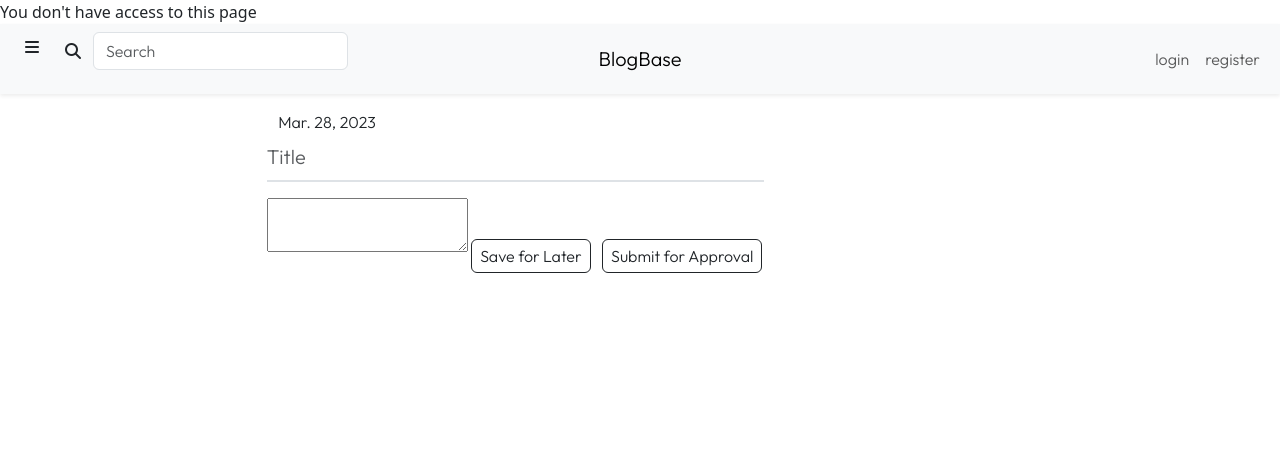
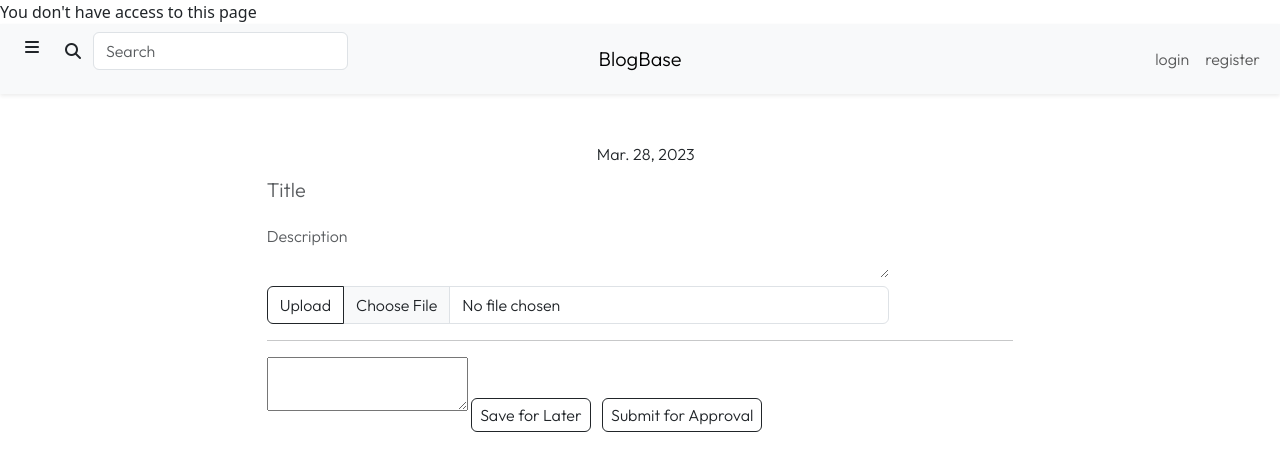
Before and after one commit to jennaluz/BlogBase, a PHP site: page /create.php in a window 1280 px wide. Shown: the top 471 px of the page. Run offline with PHP 8.4, Linux system fonts and the light colour scheme; data comes from the database, SQL or seed files in the repository; data that the repository does not hold is empty; some libraries are stand-ins or nearby versions; some web fonts are replaced.

Commit message:
JP Add unstyled description and lead image to create.php (#22)

```diff
--- a/content/create.php
+++ b/content/create.php
@@ -29,6 +29,7 @@ if (isset($_GET['id'])) {
         echo "does not exist";
     } else {
         $title = $article_info['title'];
+        $description = $article_info['description'];
         $content = $article_info['content'];
     }
 }
@@ -61,8 +62,8 @@ if (isset($_GET['id'])) {
 
         <!--<h1 style='font-size: 24px; text-align: center; padding-top: 15px;'><strong>Blog Submission's </strong></h1>-->
 
-        <div class="col-10 col-lg-7 mt-3 mx-auto">
-            <ul class="list-inline mb-0">
+        <div class="col-10 col-lg-7 mt-5 mx-auto">
+            <ul class="list-inline mb-0 text-center">
                 <li class="list-inline-item">
                     <?php echo $user_info['first_name'] . " " . $user_info['last_name'] ?>
                 </li>
@@ -70,10 +71,19 @@ if (isset($_GET['id'])) {
                     <?php echo date("M. d, Y", time()) ?>
                 </li>
             </ul>
+
             <form method="post" action="../include/create_article.inc.php?id=<?php echo $requested_id; ?>&return_page=writer.php">
-                <div class="col-10 col-lg-8 mb-3">
-                <input class="form-control form-control-lg border border-0 border-bottom border-2 rounded-0 px-0 title-box" name="title" type="text" placeholder="Title" value="<?php echo $title; ?>">
+                <div class="col-10 mb-3" id="article-head">
+                    <input class="form-control form-control-lg border-0 ounded-0 px-0 title-box mb-1" name="title" type="text" placeholder="Title" value="<?php echo $title; ?>">
+                    <textarea class="form-control border-0 rounded-0 px-0" name="description" type="text" placeholder="Description"><?php echo $description; ?></textarea>
+                    <div class="input-group my-2">
+                        <button class="btn btn-outline-dark" type="button" id="upload-lead-image">Upload</button>
+                        <input type="file" class="form-control" id="lead-image" aria-describedby="upload-lead-image" aria-label="Upload">
                     </div>
+                </div>
+
+                <hr>
+                <div class="article-body">
                     <textarea name="article_draft"><?php echo $content; ?></textarea>
                     <script>
                         CKEDITOR.replace('article_draft', {
@@ -95,12 +105,10 @@ if (isset($_GET['id'])) {
                             toolbarCanCollapse: true,
                         });
                     </script>
-                <!--
-                <a class="btn btn-outline-danger px-2 py-1" type="button" href="../include/create_article.inc.php?save_id=<?php echo $requested_id; ?>">Save for Later</a>
-                <a class="btn btn-outline-danger px-2 py-1" type="button" href="../include/create_article.inc.php?submit_id=<?php echo $requested_id; ?>">Submit for Approval</a>
-                -->
+
                     <button name ="save_article" class="btn btn-outline-dark px-2 py-1 mt-3 me-2" type="submit">Save for Later</button>
                     <button name ="create_article" class="btn btn-outline-dark px-2 py-1 mt-3" type="submit">Submit for Approval</button>
+                </div>
             </form>
         </div>
     </body>
```
Lines whose indentation alone changed are shown as unchanged.
